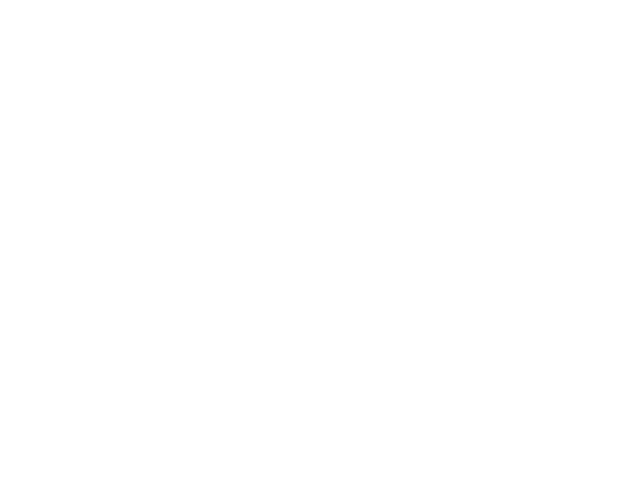
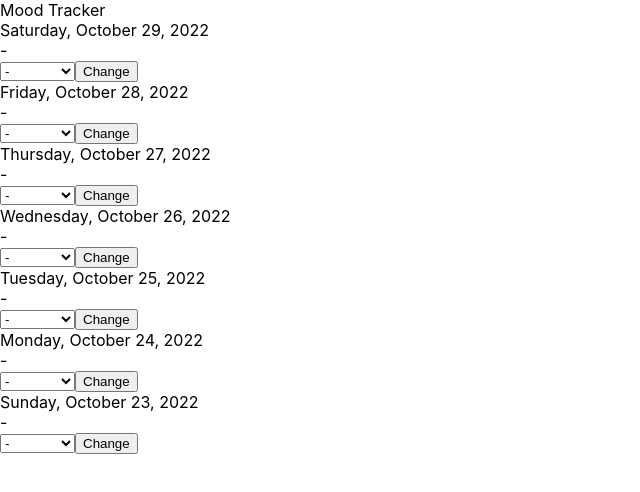
Before and after one commit to esha-sidhu/Delta, a React (Create React App) app in the folder delta/: page /MoodTracker in a window 1280 px wide. Before the commit this address had no page. Shown: the top 492 px of the page, without its empty margins (0-640 px from the left). Built offline with nearby package versions, Linux system fonts and the light colour scheme.

Commit message:
Implement Mood Tracker

```diff
--- /dev/null
+++ b/delta/src/components/pages/MoodTracker.js
@@ -0,0 +1,161 @@
+import React, {useState} from 'react';
+
+function MoodTracker()
+{
+    return(
+        <div>
+            <header>
+                Mood Tracker
+            </header>
+            <div>
+                <MoodEntry dateInput={0}/>
+            </div>
+            <div>
+                <MoodEntry dateInput={1}/>
+            </div>
+            <div>
+                <MoodEntry dateInput={2}/>
+            </div>
+            <div>
+                <MoodEntry dateInput={3}/>
+            </div>
+            <div>
+                <MoodEntry dateInput={4}/>
+            </div>
+            <div>
+                <MoodEntry dateInput={5}/>
+            </div>
+            <div>
+                <MoodEntry dateInput={6}/>
+            </div>
+        </div>
+    );
+}
+
+function MoodEntry({dateInput})
+{
+    const [date, setDate] = useState(dateInput);
+    const [amount, setAmount] = useState("-");
+
+    let day = new Date();
+    day.setDate(day.getDate() - date);
+
+    let dateStr = convertDateObjectToStr(day);
+    let entryName = "entry" + date;
+
+    function handleEntry()
+    {
+        let input = document.getElementById(entryName);
+        console.log(input.value);
+        setAmount(input.value);
+    }
+
+    return(
+        <div>
+            <div>
+                {dateStr}
+            </div>
+            <div>
+                {amount}
+            </div>
+            <div>
+                <select id={entryName}>
+                    <option value="-">-</option>
+                    <option value="Excited">Excited</option>
+                    <option value="Happy">Happy</option>
+                    <option value="Neutral">Neutral</option>
+                    <option value="Sad">Sad</option>
+                    <option value="Stressed">Stressed</option>
+                </select>
+                <button onClick={handleEntry}>Change</button>
+            </div>
+        </div>
+    );
+}
+
+function convertDateObjectToStr(dateObject)
+{
+    let day = dateObject.getDate();
+    let weekday = dateObject.getDay();
+    let month = dateObject.getMonth();
+    let year = dateObject.getFullYear();
+
+    let date = "";
+
+    switch (weekday)
+    {
+        case 0:
+            date += "Sunday, ";
+            break;
+        case 1:
+            date += "Monday, ";
+            break;
+        case 2:
+            date += "Tuesday, ";
+            break;
+        case 3:
+            date += "Wednesday, ";
+            break;
+        case 4:
+            date += "Thursday, ";
+            break;
+        case 5:
+            date += "Friday, ";
+            break;
+        case 6:
+            date += "Saturday, ";
+            break;
+        default:
+            break;
+    }
+
+    switch (month)
+    {
+        case 0:
+            date += "January ";
+            break;
+        case 1:
+            date += "February ";
+            break;
+        case 2:
+            date += "March" ;
+            break;
+        case 3:
+            date += "April ";
+            break;
+        case 4:
+            date += "May ";
+            break;
+        case 5:
+            date += "June ";
+            break;
+        case 6:
+            date += "July ";
+            break;
+        case 7:
+            date += "August ";
+            break;
+        case 8:
+            date += "September ";
+            break;
+        case 9:
+            date += "October ";
+            break;
+        case 10:
+            date += "November ";
+            break;
+        case 11:
+            date += "December ";
+            break;
+        default:
+            break;
+    }
+
+    date += day;
+    date += ", ";
+    date += year;
+
+    return date;
+}
+
+export default MoodTracker;
--- a/delta/src/components/pages/initlanding.js
+++ b/delta/src/components/pages/initlanding.js
@@ -8,6 +8,7 @@ import Journel from "./journal";
 import Settings from "./settings";
 import SleepTracker from './sleeptracker';
 import WaterTracker from "../WaterTracker";
+import MoodTracker from "./MoodTracker";
 
 function InitLanding()
 {
@@ -23,6 +24,7 @@ function InitLanding()
                 <Route path = "/journel" element={<Journel />} />
                 <Route path = "/settings" element={<Settings />} />
                 <Route path = "/WaterTracker" element={<WaterTracker />} />
+                <Route path = "/MoodTracker" element={<MoodTracker />} />
             </Routes>
         </BrowserRouter>
     );
--- a/delta/src/components/pages/tracker.js
+++ b/delta/src/components/pages/tracker.js
@@ -10,7 +10,8 @@ function Tracker()
             </div>
             <div>
                 <Link to ="/sleeptracker">Go to Sleep Tracker</Link>
-                <Link to="/WaterTracker">Water Tracker</Link>
+                <Link to="/WaterTracker">Go to Water Tracker</Link>
+                <Link to="/MoodTracker">Go to Mood Tracker</Link>
             </div>
             <div>
                 <Link to="/board">Go back to your bulletin board</Link>
```
